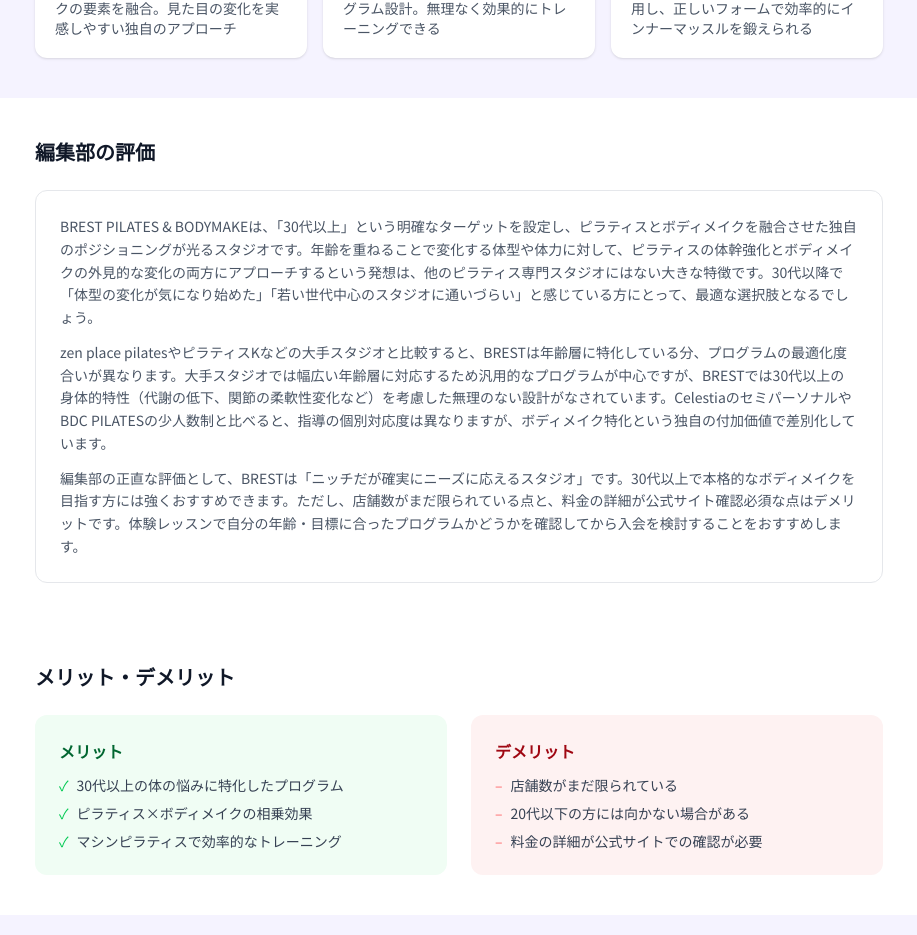
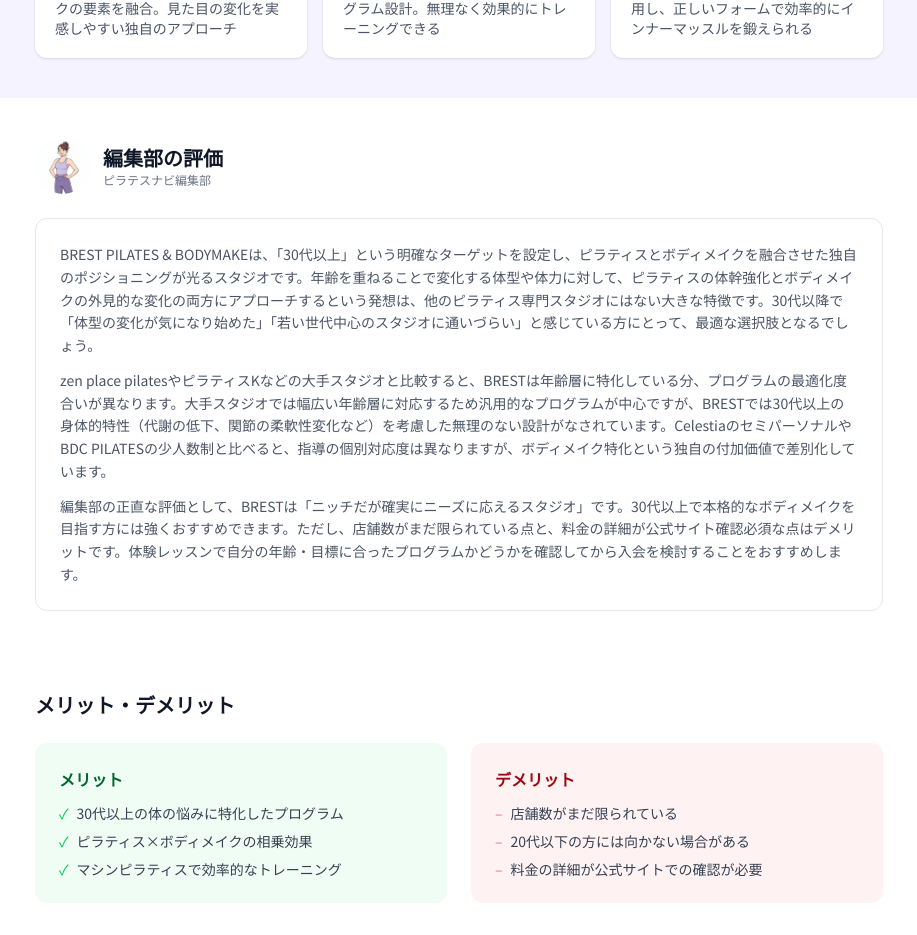
Before and after one commit to webmaster0818/pilates-navi, a Next.js app: page /review/brest in a window 1280 px wide. Shown: the part 1217-2152 px from the top of the page, without its empty margins (181-1098 px from the left). Built offline with nearby package versions, Linux system fonts and the light colour scheme.

Commit message:
Add pilates editor illustration to editorial sections

```diff
--- a/app/review/bdc/page.tsx
+++ b/app/review/bdc/page.tsx
@@ -116,7 +116,13 @@
       {/* Editorial Analysis */}
       <section className="py-10">
         <div className="max-w-4xl mx-auto px-4 sm:px-6">
-          <h2 className="text-xl font-bold text-gray-900 mb-6">編集部の評価</h2>
+          <div className="flex items-center gap-3 mb-6">
+              <img src="/editor-pilates.png" alt="ピラテスナビ編集部" className="w-14 h-14 rounded-full object-cover" />
+              <div>
+                <h2 className="text-xl font-bold text-gray-900">編集部の評価</h2>
+                <p className="text-xs text-gray-500">ピラテスナビ編集部</p>
+              </div>
+            </div>
           <div className="bg-white border border-gray-200 rounded-xl p-6">
             <p className="text-sm text-gray-600 leading-relaxed">
               BDC PILATESは、プロダンサーが考案した独自メソッドと最大8名の少人数制指導という、明確な差別化ポイントを持つマシンピラティス専門スタジオです。「しなやかで美しい身体」を目指す方に特化したアプローチは、単なるフィットネスを超えた「ボディアート」としてのピラティスを追求しており、ダンサーやパフォーマーからの支持が厚いのも頷けます。
--- a/app/review/brest/page.tsx
+++ b/app/review/brest/page.tsx
@@ -122,7 +122,13 @@
       {/* Editorial Analysis */}
       <section className="py-10">
         <div className="max-w-4xl mx-auto px-4 sm:px-6">
-          <h2 className="text-xl font-bold text-gray-900 mb-6">編集部の評価</h2>
+          <div className="flex items-center gap-3 mb-6">
+              <img src="/editor-pilates.png" alt="ピラテスナビ編集部" className="w-14 h-14 rounded-full object-cover" />
+              <div>
+                <h2 className="text-xl font-bold text-gray-900">編集部の評価</h2>
+                <p className="text-xs text-gray-500">ピラテスナビ編集部</p>
+              </div>
+            </div>
           <div className="bg-white border border-gray-200 rounded-xl p-6">
             <p className="text-sm text-gray-600 leading-relaxed">
               BREST PILATES & BODYMAKEは、「30代以上」という明確なターゲットを設定し、ピラティスとボディメイクを融合させた独自のポジショニングが光るスタジオです。年齢を重ねることで変化する体型や体力に対して、ピラティスの体幹強化とボディメイクの外見的な変化の両方にアプローチするという発想は、他のピラティス専門スタジオにはない大きな特徴です。30代以降で「体型の変化が気になり始めた」「若い世代中心のスタジオに通いづらい」と感じている方にとって、最適な選択肢となるでしょう。
--- a/app/review/celestia/page.tsx
+++ b/app/review/celestia/page.tsx
@@ -115,7 +115,13 @@
       {/* Editorial Analysis */}
       <section className="py-10">
         <div className="max-w-4xl mx-auto px-4 sm:px-6">
-          <h2 className="text-xl font-bold text-gray-900 mb-6">編集部の評価</h2>
+          <div className="flex items-center gap-3 mb-6">
+              <img src="/editor-pilates.png" alt="ピラテスナビ編集部" className="w-14 h-14 rounded-full object-cover" />
+              <div>
+                <h2 className="text-xl font-bold text-gray-900">編集部の評価</h2>
+                <p className="text-xs text-gray-500">ピラテスナビ編集部</p>
+              </div>
+            </div>
           <div className="bg-white border border-gray-200 rounded-xl p-6">
             <p className="text-sm text-gray-600 leading-relaxed">
               Celestia（セレスティア）は、セミパーソナル形式のマシンピラティス専門スタジオとして、「グループレッスンの手軽さ」と「プライベートレッスンの質の高さ」を両立した独自のポジションを確立しています。1レッスン約2名という少人数制は、実質ほぼマンツーマンの指導が受けられるため、フォームの修正や個別のアドバイスが充実しています。チキンジム・チキンゴルフの運営ノウハウを活かしたスタジオ運営にも安定感があります。
--- a/app/review/club-pilates/page.tsx
+++ b/app/review/club-pilates/page.tsx
@@ -116,7 +116,13 @@
       {/* Editorial Analysis */}
       <section className="py-10">
         <div className="max-w-4xl mx-auto px-4 sm:px-6">
-          <h2 className="text-xl font-bold text-gray-900 mb-6">編集部の評価</h2>
+          <div className="flex items-center gap-3 mb-6">
+              <img src="/editor-pilates.png" alt="ピラテスナビ編集部" className="w-14 h-14 rounded-full object-cover" />
+              <div>
+                <h2 className="text-xl font-bold text-gray-900">編集部の評価</h2>
+                <p className="text-xs text-gray-500">ピラテスナビ編集部</p>
+              </div>
+            </div>
           <div className="bg-white border border-gray-200 rounded-xl p-6">
             <p className="text-sm text-gray-600 leading-relaxed">
               CLUB PILATESは、世界2,000店舗以上を展開するグローバルブランドとしての圧倒的な実績と品質基準が最大の魅力です。4段階のレベルシステムは業界で最も体系化されたカリキュラムの一つで、初心者から上級者まで段階的にスキルアップできる仕組みが整っています。インストラクター全員が500時間以上のトレーニングを修了している点も、指導品質の安定感に直結しています。
--- a/app/review/melmake/page.tsx
+++ b/app/review/melmake/page.tsx
@@ -122,7 +122,13 @@
       {/* Editorial Analysis */}
       <section className="py-10">
         <div className="max-w-4xl mx-auto px-4 sm:px-6">
-          <h2 className="text-xl font-bold text-gray-900 mb-6">編集部の評価</h2>
+          <div className="flex items-center gap-3 mb-6">
+              <img src="/editor-pilates.png" alt="ピラテスナビ編集部" className="w-14 h-14 rounded-full object-cover" />
+              <div>
+                <h2 className="text-xl font-bold text-gray-900">編集部の評価</h2>
+                <p className="text-xs text-gray-500">ピラテスナビ編集部</p>
+              </div>
+            </div>
           <div className="bg-white border border-gray-200 rounded-xl p-6">
             <p className="text-sm text-gray-600 leading-relaxed">
               メルメイクは、完全プライベート空間でのマンツーマンパーソナル指導という、ピラティススタジオとは異なるアプローチでボディメイクを提供するプライベートジムです。他のグループレッスン主体のピラティススタジオとは根本的にコンセプトが異なり、「人目を気にせず集中してトレーニングしたい」「自分だけのオーダーメイドプログラムが欲しい」という明確なニーズを持つ方に最適な施設です。ピラティスの要素も取り入れたメニュー構成が可能で、柔軟なプログラム設計が魅力です。
--- a/app/review/pilates-k/page.tsx
+++ b/app/review/pilates-k/page.tsx
@@ -116,7 +116,13 @@
       {/* Editorial Analysis */}
       <section className="py-10">
         <div className="max-w-4xl mx-auto px-4 sm:px-6">
-          <h2 className="text-xl font-bold text-gray-900 mb-6">編集部の評価</h2>
+          <div className="flex items-center gap-3 mb-6">
+              <img src="/editor-pilates.png" alt="ピラテスナビ編集部" className="w-14 h-14 rounded-full object-cover" />
+              <div>
+                <h2 className="text-xl font-bold text-gray-900">編集部の評価</h2>
+                <p className="text-xs text-gray-500">ピラテスナビ編集部</p>
+              </div>
+            </div>
           <div className="bg-white border border-gray-200 rounded-xl p-6">
             <p className="text-sm text-gray-600 leading-relaxed">
               ピラティスKは、20代〜30代の女性をメインターゲットに据えた、マシンピラティス特化型の女性専用スタジオです。最大の魅力は業界では珍しい「0円体験レッスン」で、初期コストのハードルが極めて低い点にあります。おしゃれでSNS映えするスタジオデザインは、ピラティスを「楽しいライフスタイルの一部」として取り入れたい層に強く刺さっており、継続率の高さにも貢献しています。
--- a/app/review/the-silk/page.tsx
+++ b/app/review/the-silk/page.tsx
@@ -116,7 +116,13 @@
       {/* Editorial Analysis */}
       <section className="py-10">
         <div className="max-w-4xl mx-auto px-4 sm:px-6">
-          <h2 className="text-xl font-bold text-gray-900 mb-6">編集部の評価</h2>
+          <div className="flex items-center gap-3 mb-6">
+              <img src="/editor-pilates.png" alt="ピラテスナビ編集部" className="w-14 h-14 rounded-full object-cover" />
+              <div>
+                <h2 className="text-xl font-bold text-gray-900">編集部の評価</h2>
+                <p className="text-xs text-gray-500">ピラテスナビ編集部</p>
+              </div>
+            </div>
           <div className="bg-white border border-gray-200 rounded-xl p-6">
             <p className="text-sm text-gray-600 leading-relaxed">
               the SILKは、「ピラティスを楽しむ」という観点において業界で最もユニークなポジションを確立しているスタジオです。音楽と照明を組み合わせた非日常的な空間演出は、従来のピラティススタジオの概念を覆すもので、「フィットネス」というよりも「体験型エンターテインメント」に近い感覚を提供しています。この独自性こそが、継続率の高さにつながっている大きな要因です。
--- a/app/review/urban-classic/page.tsx
+++ b/app/review/urban-classic/page.tsx
@@ -122,7 +122,13 @@
       {/* Editorial Analysis */}
       <section className="py-10">
         <div className="max-w-4xl mx-auto px-4 sm:px-6">
-          <h2 className="text-xl font-bold text-gray-900 mb-6">編集部の評価</h2>
+          <div className="flex items-center gap-3 mb-6">
+              <img src="/editor-pilates.png" alt="ピラテスナビ編集部" className="w-14 h-14 rounded-full object-cover" />
+              <div>
+                <h2 className="text-xl font-bold text-gray-900">編集部の評価</h2>
+                <p className="text-xs text-gray-500">ピラテスナビ編集部</p>
+              </div>
+            </div>
           <div className="bg-white border border-gray-200 rounded-xl p-6">
             <p className="text-sm text-gray-600 leading-relaxed">
               URBAN CLASSIC PILATESは、ジョセフ・ピラティスが考案したオリジナルメソッドに忠実な「クラシカルピラティス」を提供する、業界でも数少ない本格派スタジオです。近年のピラティスブームではモダンピラティスや独自アレンジを加えたスタジオが増えていますが、URBAN CLASSICは伝統的なメソッドの体系性を大切にしながらも、スタイリッシュな空間で現代的な通いやすさを両立させています。「本物のピラティスを学びたい」という明確な目的を持つ方に最適なスタジオです。
--- a/app/review/zenplace/page.tsx
+++ b/app/review/zenplace/page.tsx
@@ -121,7 +121,13 @@
       {/* Editorial Analysis */}
       <section className="py-10">
         <div className="max-w-4xl mx-auto px-4 sm:px-6">
-          <h2 className="text-xl font-bold text-gray-900 mb-6">編集部の評価</h2>
+          <div className="flex items-center gap-3 mb-6">
+              <img src="/editor-pilates.png" alt="ピラテスナビ編集部" className="w-14 h-14 rounded-full object-cover" />
+              <div>
+                <h2 className="text-xl font-bold text-gray-900">編集部の評価</h2>
+                <p className="text-xs text-gray-500">ピラテスナビ編集部</p>
+              </div>
+            </div>
           <div className="bg-white border border-gray-200 rounded-xl p-6">
             <p className="text-sm text-gray-600 leading-relaxed">
               zen place pilatesは、コストパフォーマンスと通いやすさのバランスが最も優れたピラティススタジオです。月額9,625円からという業界最安水準の価格設定でありながら、マットとマシンの両方に対応し、全国100店舗以上を相互利用できる利便性は他社にはない大きな強みです。特に出張や引っ越しが多い方、ライフスタイルの変化に合わせて柔軟に通いたい方には最適な選択肢と言えるでしょう。
```
Also changed, not shown: public/editor-pilates.png (added).
